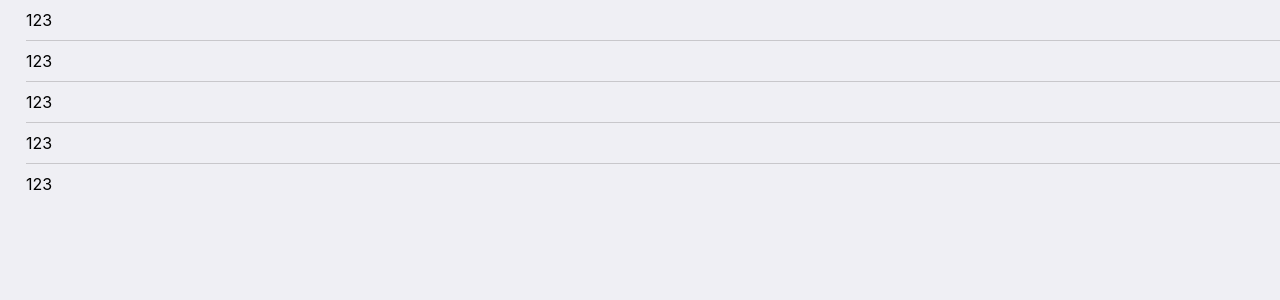
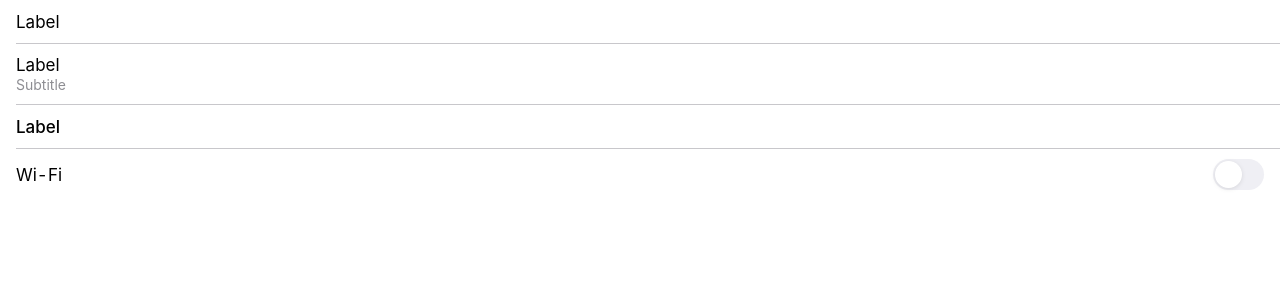
Before and after one commit to IlyaGrshin/wallet_animations, a React (Create React App) app: page / in a window 1280 px wide. Shown: the top 300 px of the page. Built offline with nearby package versions, Linux system fonts and the light colour scheme; the HTML template or start-up script is replaced by a standard one.

Commit message:
Refactoring Cell & Adding Switch

```diff
--- a/src/Components/Cell/index.css
+++ b/src/Components/Cell/index.css
@@ -4,6 +4,7 @@
 	color: var(--tg-theme-text-color);
 	cursor: pointer;
 	padding-left: var(--side-padding);
+	min-height: 44px;
 }
 
 .Cell .start {
--- a/src/Components/Cell/index.js
+++ b/src/Components/Cell/index.js
@@ -4,11 +4,46 @@ import './index.css'
 const Cell = ({ start, children, end, onClick }) => {
 	return (
 		<div className='Cell' onClick={onClick}>
-			<div className='start'>{start}</div>
+			{start && <div className='start'>{start}</div>}
 			<div className='body'>{children}</div>
-			<div className='end'>{end}</div>
+			{end && <div className='end'>{end}</div>}
 		</div>
 	)
+}
+
+Cell.Part = ({ type, children }) => {
+	switch (type) {
+		case 'Avatar':
+			return <div className='avatar'>{children}</div>
+		case 'Chevron':
+			return <div className='chevron'>{children}</div>
+		case 'Label':
+			return <div className='label'>{children}</div>
+		case 'Label&Chevron':
+			return <div className='label-chevron'>{children}</div>
+		case 'Counter&Chevron':
+			return <div className='counter-chevron'>{children}</div>
+		case 'Label&Icon':
+			return <div className='label-icon'>{children}</div>
+		case 'Dropdown':
+			return <div className='dropdown'>{children}</div>
+		case 'Checkmark':
+			return <div className='checkmark'>{children}</div>
+		case 'Switch':
+			return <div className='switch'>{children}</div>
+		case 'Picker':
+			return <div className='picker'>{children}</div>
+		case 'Icon':
+			return <div className='icon'>{children}</div>
+		case 'SegmentedControl':
+			return <div className='segmented-control'>{children}</div>
+		case 'Checkbox':
+			return <div className='checkbox'>{children}</div>
+		case 'Button':
+			return <div className='button'>{children}</div>
+		default:
+			return <></>
+	}
 }
 
 Cell.Start = ({ type, src = null, iconType = null }) => {
@@ -27,30 +62,32 @@ Cell.Start = ({ type, src = null, iconType = null }) => {
 	}
 
 	return (
-		<div>
+		<>
 			{content}
-		</div>
+		</>
 	)
 }
 
-Cell.Text = ({ label, caption }) => {
+Cell.Text = ({ title, descrption, bold }) => {
+	let weight = bold ? 'medium' : 'regular'
+
 	return (
-		<div>
-			<Text className='label' variant='body' weight='regular'>
-  				{label}
+		<>
+			<Text className='label' variant='body' weight={weight}>
+  				{title}
 			</Text>
-			{caption && (
+			{descrption && (
 				<Text className='caption' variant='subheadline2' weight='regular'>
-					{caption}
+					{descrption}
 				</Text>
 			)}
-		</div>
+		</>
 	)
 }
 
 Cell.End = ({ label, caption, type }) => {
 	return (
-		<div>
+		<>
 				<Text className='label' variant='body' weight='regular'>
 					{label}
 				</Text>
@@ -59,7 +96,7 @@ Cell.End = ({ label, caption, type }) => {
 					{caption}
 				</Text>
 			)}
-		</div>
+		</>
 	)
 }
 
--- /dev/null
+++ b/src/Components/Switch/index.css
@@ -0,0 +1,28 @@
+.Switch {
+    display: flex;
+    width: 51px;
+    padding: 2px;
+    background-color: var(--tg-theme-secondary-bg-color);
+    border-radius: 16px;
+    justify-content: flex-start;
+    transition: all ease 250ms;
+}
+
+.Switch::after {
+    transition: all ease 250ms;
+    content: '';
+    width: 27px;
+    height: 27px;
+    background-color: white;
+    border-radius: 50%;
+    transform: translateX(0%);
+    filter: drop-shadow(0px 1px 2px rgba(0, 0, 0, 0.10));
+}
+
+.Switch[data-state="true"] {
+    background-color: #34C759;
+}
+
+.Switch[data-state="true"]::after {
+    transform: translateX(75%);
+}
--- /dev/null
+++ b/src/Components/Switch/index.js
@@ -0,0 +1,19 @@
+import { useState } from 'react';
+import './index.css'
+
+function Switch () {
+    const [state, setState] = useState(false)
+
+    const toggleSwitch = () => setState(!state);
+
+    return (
+        <div
+            className='Switch'
+            onClick={toggleSwitch}
+            data-state={state}
+        >
+        </div>
+    )
+}
+
+export default Switch;
--- a/src/Pages/UI/index.css
+++ b/src/Pages/UI/index.css
@@ -0,0 +1,3 @@
+body {
+    background-color: white !important;
+}
--- a/src/Pages/UI/index.js
+++ b/src/Pages/UI/index.js
@@ -1,14 +1,40 @@
 import Card from "../../Components/Card";
 import Cell from "../../Components/Cell";
+import Switch from "../../Components/Switch";
+
+import './index.css'
 
 function UI () {
     return (
         <Card>
-            <Cell>123</Cell>
-            <Cell>123</Cell>
-            <Cell>123</Cell>
-            <Cell>123</Cell>
-            <Cell>123</Cell>
+            <Cell>
+                <Cell.Text
+                    title='Label'
+                />
+            </Cell>
+            <Cell>
+                <Cell.Text
+                    title='Label'
+                    descrption='Subtitle'
+                />
+            </Cell>
+            <Cell>
+                <Cell.Text
+                    title='Label'
+                    bold
+                />
+            </Cell>
+            <Cell
+                end={
+                    <Cell.Part type='Switch'>
+                        <Switch />
+                    </Cell.Part>
+                }
+            >
+                <Cell.Text
+                    title='Wi-Fi'
+                />
+            </Cell>
         </Card>
     )
 }
```
